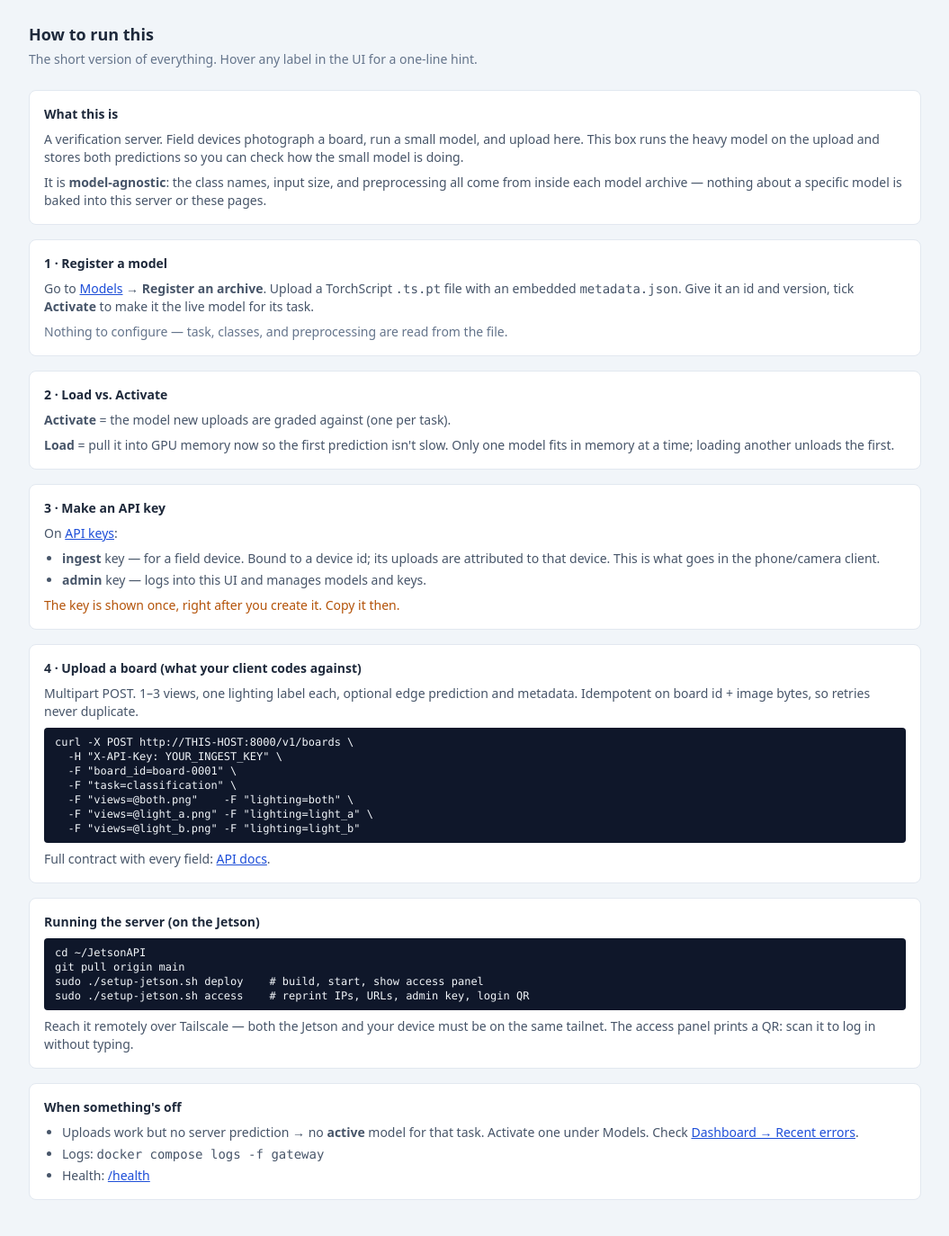
After one commit to Posterizedsoul/JetsonAPI, a FastAPI app: template gateway/app/templates/help.html in a window 1280 px wide. The commit adds this page. Shown: the whole page at 90% size, without its empty margins (112-1167 px from the left). Run offline with FastAPI, Linux system fonts and the light colour scheme; the template is opened without the code that fills it, so the values that code supplies are empty; some libraries are stand-ins or nearby versions.

Commit message:
Fix dashboard key count, add tooltips and a How-to page
- Dashboard "Active keys" showed a dict method: `AS keys` made Jinja's
  counts.keys resolve to dict.keys(). Renamed the alias to active_keys.
- title tooltips on stat tiles, model/key table headers and action
  buttons, and form fields, plus one-line descriptions under each section.
- New /ui/help page ("How to" in the nav): what this is, register a model,
  load vs activate, make a key, the upload contract, running on the Jetson,
  and troubleshooting.

Co-Authored-By: Claude Opus 4.8 <noreply@anthropic.com>

```diff
--- a/gateway/app/templates/_keys_table.html
+++ b/gateway/app/templates/_keys_table.html
@@ -15,9 +15,9 @@
     <thead class="bg-slate-50 text-left text-xs uppercase text-slate-500">
       <tr>
         <th class="px-3 py-2">Name</th>
-        <th class="px-3 py-2">Scope</th>
-        <th class="px-3 py-2">Device</th>
-        <th class="px-3 py-2">Last used</th>
+        <th class="px-3 py-2" title="admin = manage models and keys · ingest = upload boards only.">Scope</th>
+        <th class="px-3 py-2" title="Ingest keys are tied to one device; uploads are attributed to it.">Device</th>
+        <th class="px-3 py-2" title="Last time a request used this key.">Last used</th>
         <th class="px-3 py-2 text-right">Actions</th>
       </tr>
     </thead>
--- a/gateway/app/templates/base.html
+++ b/gateway/app/templates/base.html
@@ -21,7 +21,8 @@
     <a href="/ui"        class="{{ on if nav=='dashboard' else item }}">Dashboard</a>
     <a href="/ui/models" class="{{ on if nav=='models'    else item }}">Models</a>
     <a href="/ui/keys"   class="{{ on if nav=='keys'      else item }}">API keys</a>
-    <a href="/docs"      class="{{ item }}">API docs</a>
+    <a href="/ui/help"   class="{{ on if nav=='help'      else item }}">How to</a>
+    <a href="/docs"      class="{{ item }}" title="Interactive API reference (OpenAPI)">API docs</a>
     <a href="/ui/logout" class="ml-auto {{ item }}">Log out</a>
   </div>
 </nav>
--- /dev/null
+++ b/gateway/app/templates/help.html
@@ -0,0 +1,80 @@
+{% extends "base.html" %}
+{% block title %}How to{% endblock %}
+{% block body %}
+<h1 class="text-lg font-semibold mb-1">How to run this</h1>
+<p class="text-sm text-slate-500 mb-6">The short version of everything. Hover any label in the UI for a one-line hint.</p>
+
+{% macro card(title) %}
+<section class="bg-white rounded-lg border border-slate-200 p-4 mb-4">
+  <h2 class="text-sm font-semibold mb-2">{{ title }}</h2>
+  <div class="text-sm text-slate-600 space-y-2">{{ caller() }}</div>
+</section>
+{% endmacro %}
+
+{% set code = "block bg-slate-900 text-slate-100 rounded px-3 py-2 text-xs font-mono overflow-x-auto whitespace-pre" %}
+
+{% call card("What this is") %}
+<p>A verification server. Field devices photograph a board, run a small model,
+and upload here. This box runs the heavy model on the upload and stores both
+predictions so you can check how the small model is doing.</p>
+<p>It is <b>model-agnostic</b>: the class names, input size, and preprocessing
+all come from inside each model archive — nothing about a specific model is
+baked into this server or these pages.</p>
+{% endcall %}
+
+{% call card("1 · Register a model") %}
+<p>Go to <a href="/ui/models" class="text-blue-700 underline">Models</a> →
+<b>Register an archive</b>. Upload a TorchScript <code>.ts.pt</code> file with an
+embedded <code>metadata.json</code>. Give it an id and version, tick
+<b>Activate</b> to make it the live model for its task.</p>
+<p class="text-slate-500">Nothing to configure — task, classes, and preprocessing
+are read from the file.</p>
+{% endcall %}
+
+{% call card("2 · Load vs. Activate") %}
+<p><b>Activate</b> = the model new uploads are graded against (one per task).</p>
+<p><b>Load</b> = pull it into GPU memory now so the first prediction isn't slow.
+Only one model fits in memory at a time; loading another unloads the first.</p>
+{% endcall %}
+
+{% call card("3 · Make an API key") %}
+<p>On <a href="/ui/keys" class="text-blue-700 underline">API keys</a>:</p>
+<ul class="list-disc ml-5 space-y-1">
+  <li><b>ingest</b> key — for a field device. Bound to a device id; its uploads
+      are attributed to that device. This is what goes in the phone/camera client.</li>
+  <li><b>admin</b> key — logs into this UI and manages models and keys.</li>
+</ul>
+<p class="text-amber-700">The key is shown once, right after you create it. Copy it then.</p>
+{% endcall %}
+
+{% call card("4 · Upload a board (what your client codes against)") %}
+<p>Multipart POST. 1–3 views, one lighting label each, optional edge prediction
+and metadata. Idempotent on board id + image bytes, so retries never duplicate.</p>
+<code class="{{ code }}">curl -X POST http://THIS-HOST:8000/v1/boards \
+  -H "X-API-Key: YOUR_INGEST_KEY" \
+  -F "board_id=board-0001" \
+  -F "task=classification" \
+  -F "views=@both.png"    -F "lighting=both" \
+  -F "views=@light_a.png" -F "lighting=light_a" \
+  -F "views=@light_b.png" -F "lighting=light_b"</code>
+<p>Full contract with every field: <a href="/docs" class="text-blue-700 underline">API docs</a>.</p>
+{% endcall %}
+
+{% call card("Running the server (on the Jetson)") %}
+<code class="{{ code }}">cd ~/JetsonAPI
+git pull origin main
+sudo ./setup-jetson.sh deploy    # build, start, show access panel
+sudo ./setup-jetson.sh access    # reprint IPs, URLs, admin key, login QR</code>
+<p>Reach it remotely over Tailscale — both the Jetson and your device must be on
+the same tailnet. The access panel prints a QR: scan it to log in without typing.</p>
+{% endcall %}
+
+{% call card("When something's off") %}
+<ul class="list-disc ml-5 space-y-1">
+  <li>Uploads work but no server prediction → no <b>active</b> model for that task.
+      Activate one under Models. Check <a href="/ui" class="text-blue-700 underline">Dashboard → Recent errors</a>.</li>
+  <li>Logs: <code>docker compose logs -f gateway</code></li>
+  <li>Health: <a href="/health" class="text-blue-700 underline">/health</a></li>
+</ul>
+{% endcall %}
+{% endblock %}
--- a/gateway/app/templates/keys.html
+++ b/gateway/app/templates/keys.html
@@ -20,14 +20,14 @@
       <input name="name" required placeholder="phone-01"
              class="mt-1 w-full rounded border border-slate-300 px-2 py-1.5 text-sm">
     </label>
-    <label class="text-sm">Scope
+    <label class="text-sm" title="ingest = a field device that only uploads boards. admin = manage models and keys and log into this UI.">Scope
       <select name="scope" class="mt-1 w-full rounded border border-slate-300 px-2 py-1.5 text-sm"
               onchange="this.form.device_id.disabled = this.value==='admin'">
         <option value="ingest">ingest</option>
         <option value="admin">admin</option>
       </select>
     </label>
-    <label class="text-sm">Device id <span class="text-slate-400">(ingest only)</span>
+    <label class="text-sm" title="Required for ingest keys. Uploads with this key are attributed to this device id — the client can't spoof it.">Device id <span class="text-slate-400">(ingest only)</span>
       <input name="device_id" placeholder="phone-01"
              class="mt-1 w-full rounded border border-slate-300 px-2 py-1.5 text-sm">
     </label>
--- a/gateway/app/templates/models.html
+++ b/gateway/app/templates/models.html
@@ -26,11 +26,12 @@
       <input name="version" required placeholder="medium-v3"
              class="mt-1 w-full rounded border border-slate-300 px-2 py-1.5 text-sm">
     </label>
-    <label class="text-sm sm:col-span-2">Archive
+    <label class="text-sm sm:col-span-2" title="A TorchScript file exported with an embedded metadata.json. Rejected if the metadata is missing or malformed.">Archive
       <input type="file" name="archive" required accept=".pt,.ts,.ts.pt"
              class="mt-1 w-full text-sm">
     </label>
-    <label class="text-sm flex items-center gap-2">
+    <label class="text-sm flex items-center gap-2"
+           title="Immediately make this the live model for its task. Otherwise it's registered but idle until you Activate it.">
       <input type="checkbox" name="activate" value="true">
       Activate for its task after registering
     </label>
```
Also changed, not shown: gateway/app/templates/_models_table.html (+9 -6 lines), gateway/app/templates/dashboard.html (+18 -8 lines), gateway/app/web.py (+10 -1 lines).
